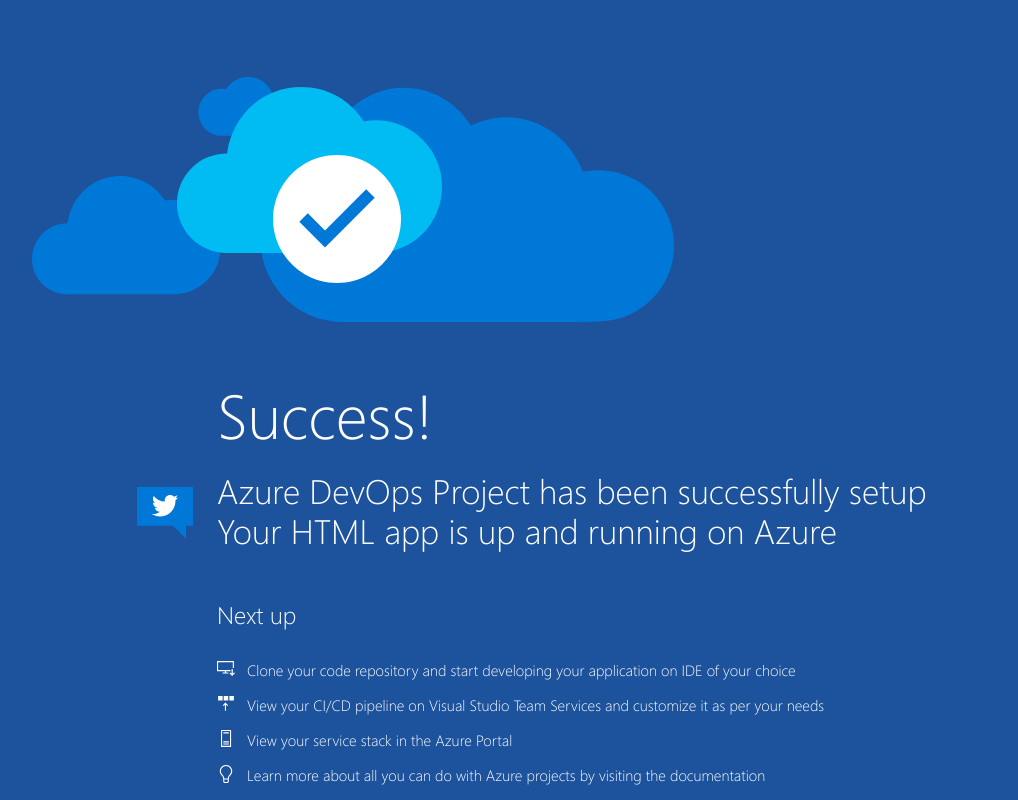
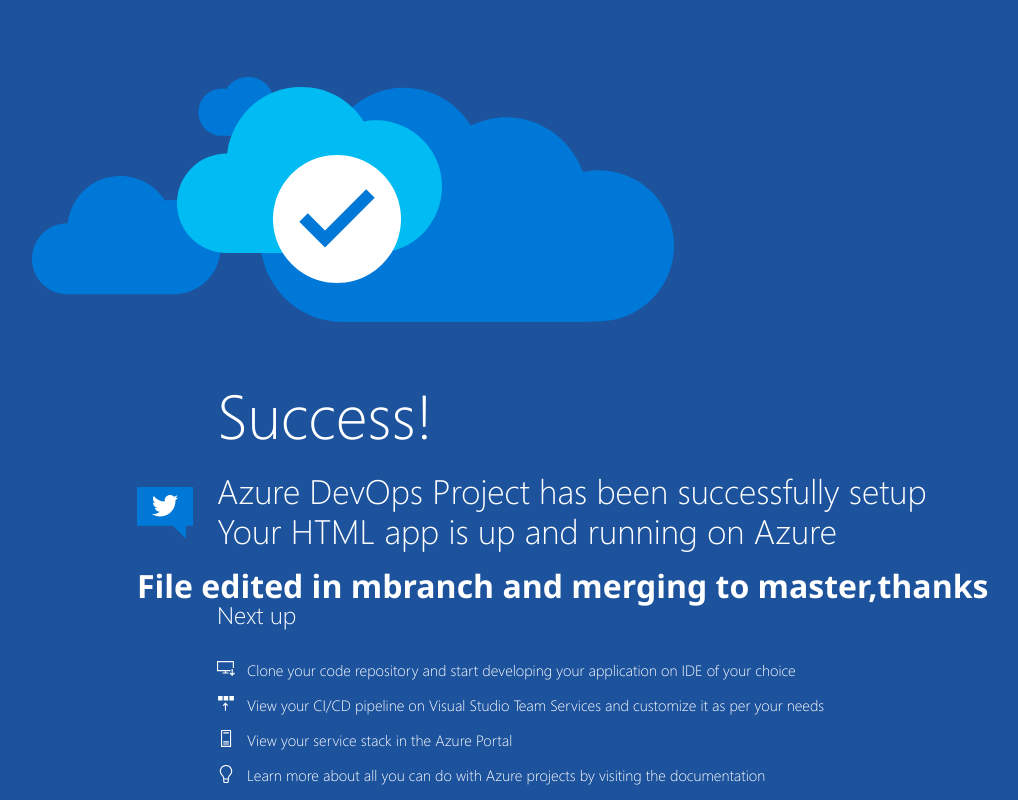
Before and after one commit to sriraj7/git-demo, a plain HTML site: page index.html in a window 1280 px wide. Shown: the whole page, without its empty margins (8-1026 px from the left). Drawn offline with Linux system fonts and the light colour scheme.

Commit message:
changes in index file got commited using branc

```diff
--- a/index.html
+++ b/index.html
@@ -16,6 +16,7 @@
             <a href="http://twitter.com/intent/tweet/?text=I%20just%20created%20a%20new%20HTML%20website%20on%20Azure%20using%20Azure%20DevOps%20Project&hashtags=AzureDevOpsProject%2CVSTS%20%40Azure%20%40VSTS">
                 <img src="img/tweetThis.svg" />
             </a>
+            <h1>File edited in mbranch and merging to master,thanks</h1>
         </div>
             <div class="content-body">
                 <div class="success-text">Success!</div>
```
